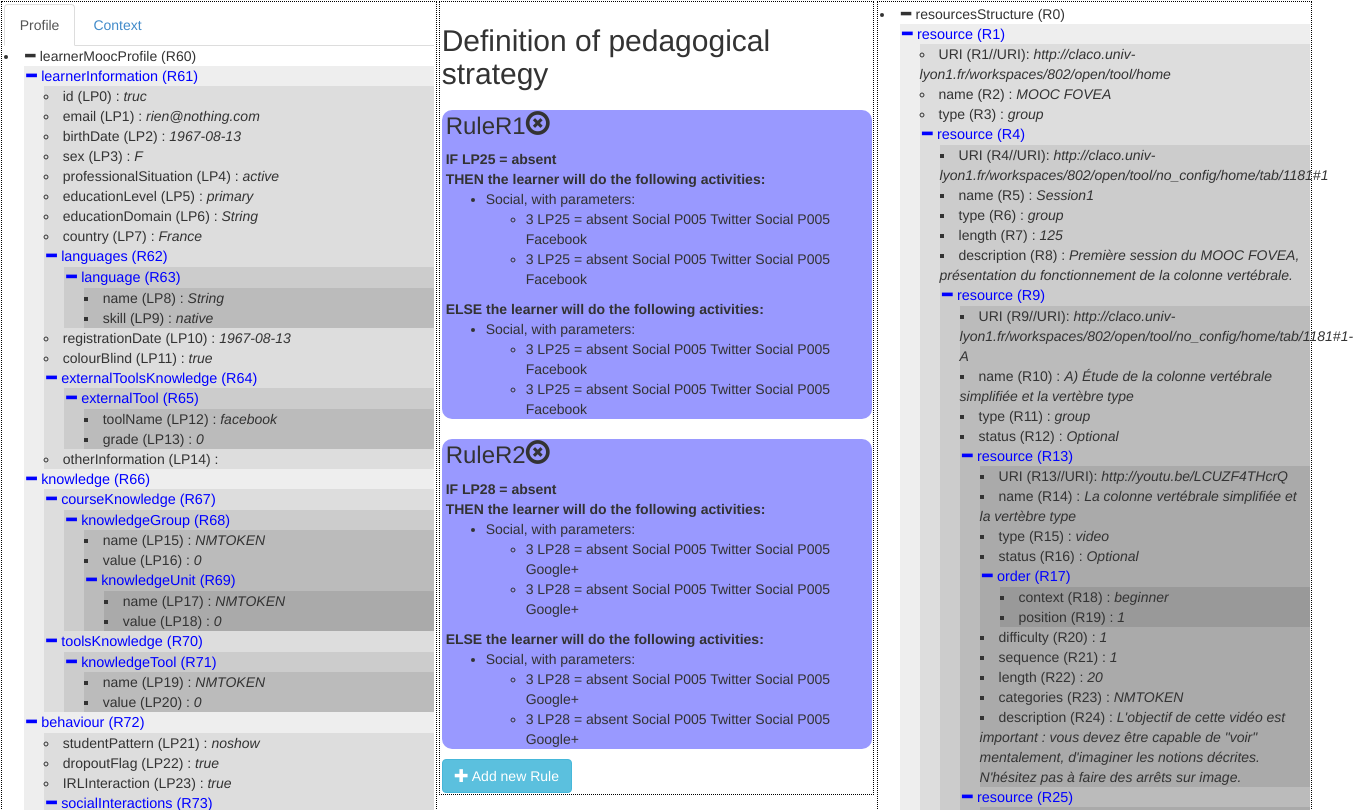
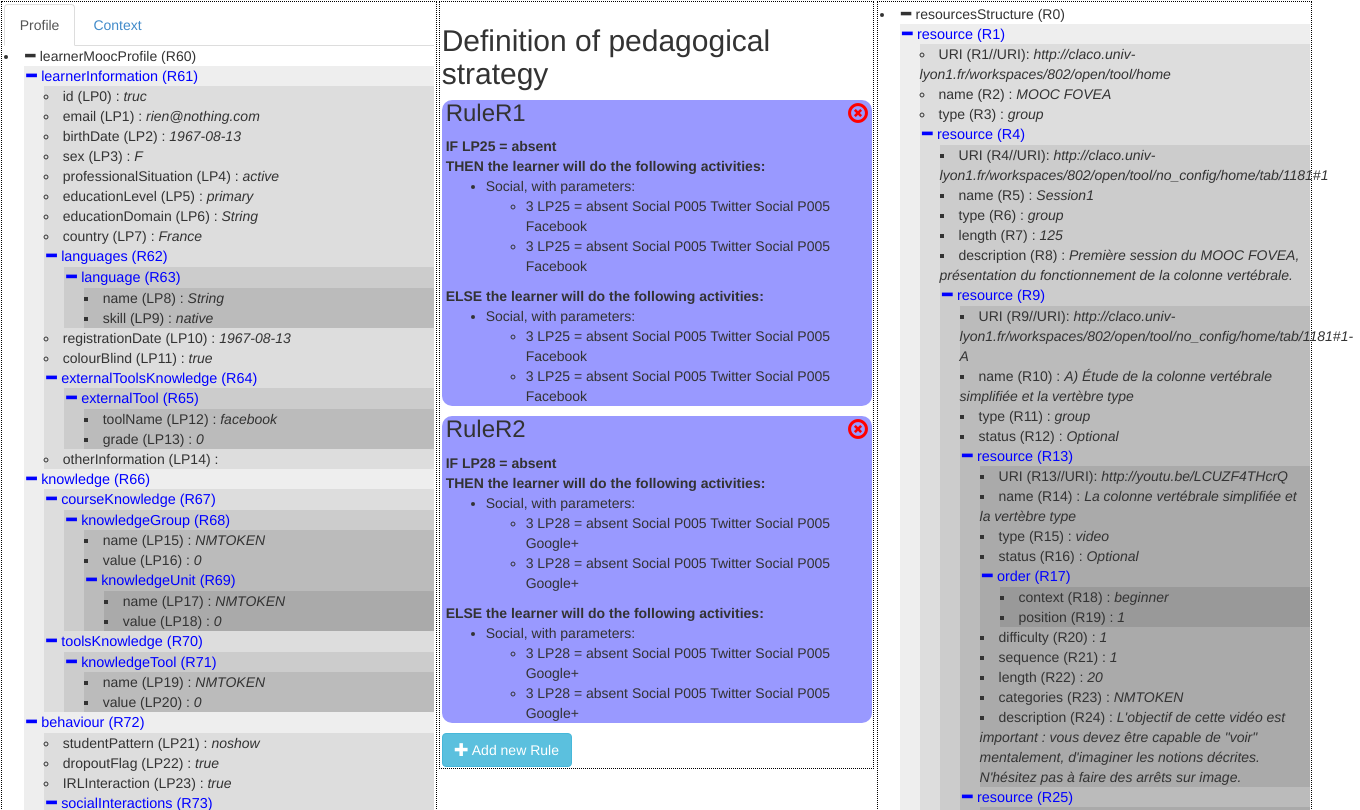
Before and after one commit to fclerc/PersoInterfaces, a PHP site: page / in a window 1360 px wide. Shown: the top 810 px of the page. Run offline with PHP 8.4, Linux system fonts and the light colour scheme.

Commit message:
Improved placement of delete rules buttons

```diff
--- a/RulesInterface.css
+++ b/RulesInterface.css
@@ -13,7 +13,16 @@
 
 }
 
+#Rules .glyphicon-remove-circle{
+    margin-left: 10px;
+    margin-top: 2px;
+    color: red;
+    font-size: 20px;
+}
 
+#Rules h3{
+    margin-top:2px;
+}
 
 #Rules .ruleContainer{
     background-color: #9999FF;
--- a/index.html
+++ b/index.html
@@ -61,7 +61,7 @@
 
 						*/
 						function displayRule(rule, insBefore){
-							var ruleContainer = $('<div>').attr('id', $(rule).attr('id')).addClass('ruleContainer').append($('<h3>').append('Rule' + $(rule).attr('id')).append($('<span>').addClass('glyphicon glyphicon-remove-circle')));
+							var ruleContainer = $('<div>').attr('id', $(rule).attr('id')).addClass('ruleContainer').append($('<h3>').append('Rule' + $(rule).attr('id')).append($('<span>').addClass('glyphicon glyphicon-remove-circle pull-right')));
 
 							var ifContainer = $('<div>').addClass('ifContainer').append('IF');
 							var ifElement = $(rule).find("if")[0];
```
